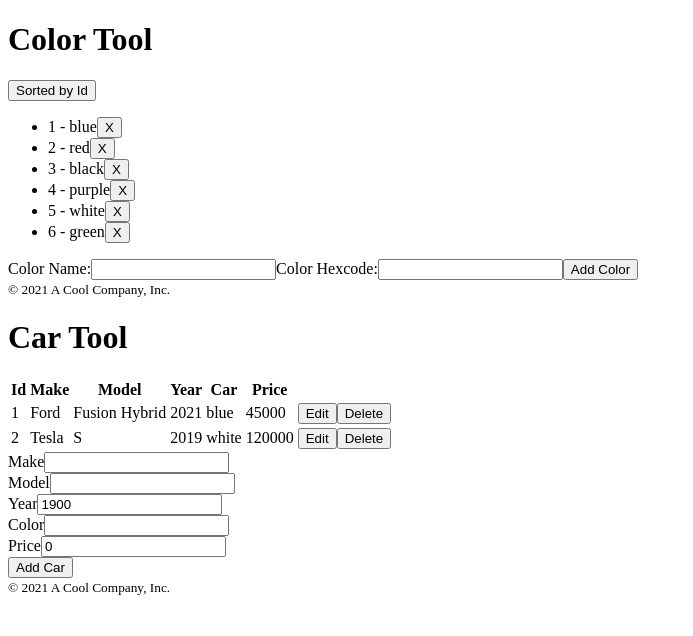
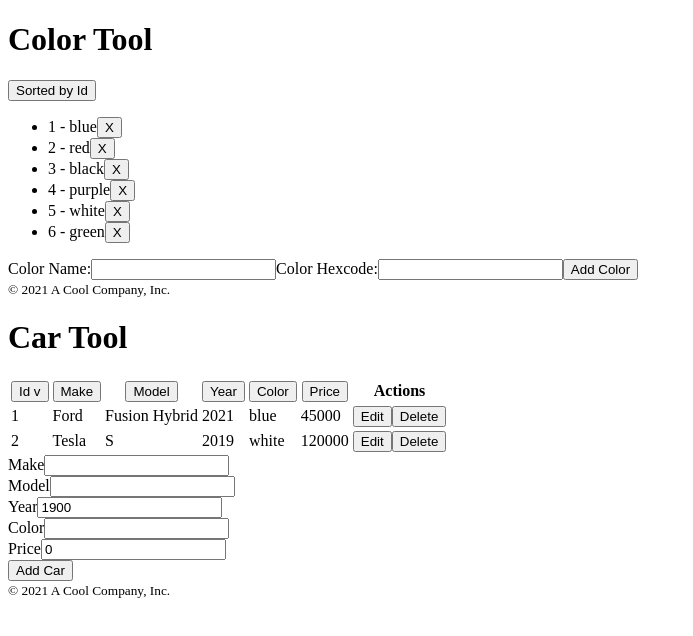
Before and after one commit to t4d-classes/bootcamp_09202021, a React (Create React App) app in the folder demo-app/: page / in a window 1280 px wide. Shown: the top 636 px of the page, without its empty margins (0-693 px from the left). Built offline with nearby package versions, Linux system fonts and the light colour scheme.

Commit message:
add car table sort solution

```diff
--- a/demo-app/src/components/CarTable.js
+++ b/demo-app/src/components/CarTable.js
@@ -4,22 +4,52 @@ import { carsPropType } from '../prop-types/cars';
 import { CarViewRow } from './CarViewRow';
 import { CarEditRow } from './CarEditRow';
 
+const dataCols = [
+  { name: 'id', caption: 'Id' },
+  { name: 'make', caption: 'Make' },
+  { name: 'model', caption: 'Model' },
+  { name: 'year', caption: 'Year' },
+  { name: 'color', caption: 'Color' },
+  { name: 'price', caption: 'Price' },
+];
+
+const sortArrowWrapper = (col, dir) => aCol => {
+  if (col === aCol) {
+    return dir === 'asc' ? 'v' : '^';
+  } else {
+    return '';
+  }
+};
+
+const sortHeaderColWrapper = (sortCars, sortArrow) => ({ col: { name, caption} }) => {
+  return (
+    <th>
+      <button type="button" onClick={() => sortCars(name)}>
+        {caption} {sortArrow(name)}
+      </button>
+    </th>
+  );
+};
+
 export const CarTable = ({
-  cars, editCarId,
+  cars, editCarId, carsSort: { col, dir },
   onEditCar: editCar, onDeleteCar: deleteCar,
   onSaveCar: saveCar, onCancelCar: cancelCar,
+  onSortCars: sortCars,
 }) => {
+
+  const sortArrow = sortArrowWrapper(col, dir);
+
+  sortArrow('id')
+
+  const SortHeaderCol = sortHeaderColWrapper(sortCars, sortArrowWrapper(col, dir));
 
   return (
     <table>
       <thead>
         <tr>
-          <th>Id</th>
-          <th>Make</th>
-          <th>Model</th>
-          <th>Year</th>
-          <th>Car</th>
-          <th>Price</th>
+          {dataCols.map(dataCol => <SortHeaderCol key={dataCol.id} col={dataCol} />)}
+          <th>Actions</th>
         </tr>
       </thead>
       <tbody>
@@ -37,13 +67,22 @@ export const CarTable = ({
 CarTable.defaultProps = {
   cars: [],
   editCarId: -1,
+  carsSort: {
+    col: 'id',
+    dir: 'asc',
+  },
 };
 
 CarTable.propTypes = {
   cars: carsPropType.isRequired,
   editCarId: PropTypes.number.isRequired,
+  carsSort: PropTypes.shape({
+    col: PropTypes.oneOf(['id', 'make', 'model', 'color', 'price']).isRequired,
+    dir: PropTypes.oneOf(['asc','desc']).isRequired,
+  }).isRequired,
   onEditCar: PropTypes.func.isRequired,
   onDeleteCar: PropTypes.func.isRequired,
   onSaveCar: PropTypes.func.isRequired,
   onCancelCar: PropTypes.func.isRequired,
+  onSortCars: PropTypes.func.isRequired,
 };
--- a/demo-app/src/components/CarTool.js
+++ b/demo-app/src/components/CarTool.js
@@ -6,12 +6,12 @@ import { CarTable } from "./CarTable";
 import { CarForm } from "./CarForm";
 import { ToolFooter } from "./ToolFooter";
 
-import { useList } from '../hooks/useList';
+import { useSortedList } from '../hooks/useSortedList';
 
 export const CarTool = ({ cars: initialCars }) => {
 
   // persisted, permanent data, the data for which we wrote the application
-  const [ cars, appendCar, replaceCar, , removeCar ] = useList([ ...initialCars ]);
+  const [ cars, sortInfo, appendCar, replaceCar, , removeCar, sortOnColumn ] = useSortedList([ ...initialCars ]);
 
   // temporary data, describing the UI in the moment, it does not last forever
   const [ editCarId, setEditCarId ] = useState(-1);
@@ -43,6 +43,7 @@ export const CarTool = ({ cars: initialCars }) => {
     <>
       <ToolHeader headerText="Car Tool" />
       <CarTable cars={cars} editCarId={editCarId}
+        carsSort={sortInfo} onSortCars={sortOnColumn}
         onEditCar={editCar} onDeleteCar={deleteCar}
         onSaveCar={putCar} onCancelCar={cancelCar} />
       <CarForm buttonText="Add Car" onSubmitCar={addCar} />
```
